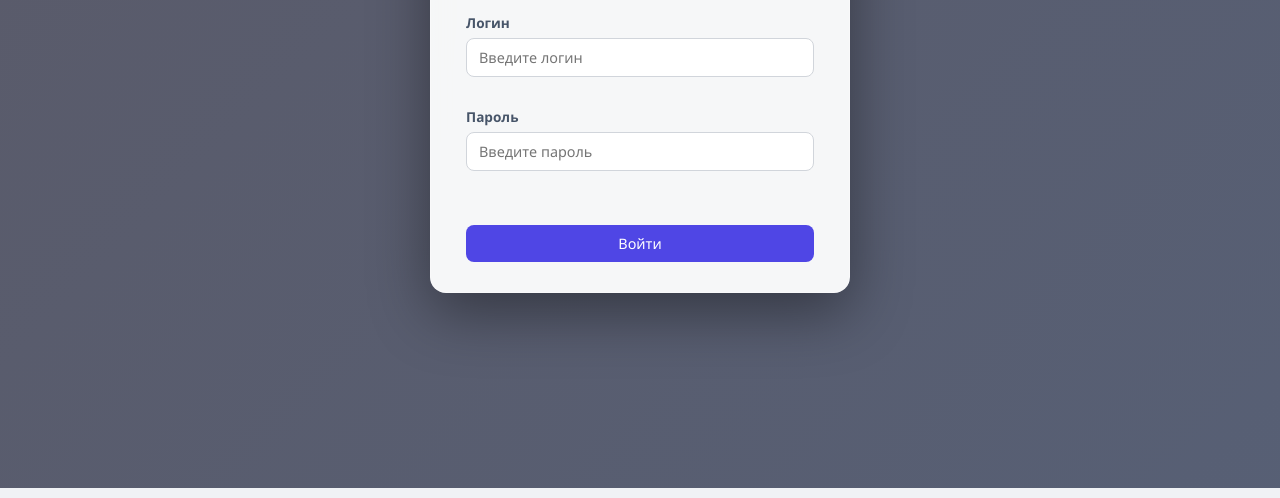
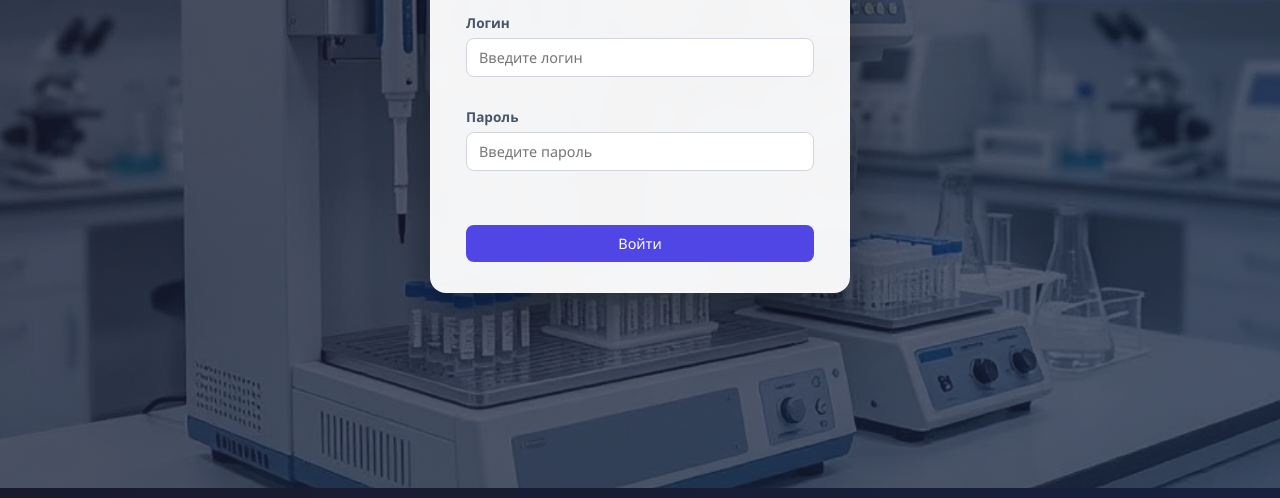
Before and after one commit to Alexander271190/pipetki, a website: page pipette-app/frontend/index.html in a window 1280 px wide. Shown: the part 312-810 px from the top of the page. Drawn offline with Linux system fonts and the light colour scheme; files whose address does not match are found by name.

Commit message:
Update style.css

```diff
--- a/pipette-app/frontend/style.css
+++ b/pipette-app/frontend/style.css
@@ -188,8 +188,7 @@ tbody tr:hover { background: #f8fafc; }
   padding: 20px;
   background:
     linear-gradient(135deg, rgba(26, 26, 46, 0.7), rgba(22, 33, 62, 0.7)),
-    url('auth-bg.jpg') center/cover no-repeat fixed;
-}
+   url('images/auth-bg.jpg') center/cover no-repeat fixed;
 
 /* Форма поверх — с лёгкой прозрачностью */
 .auth-box {
```
